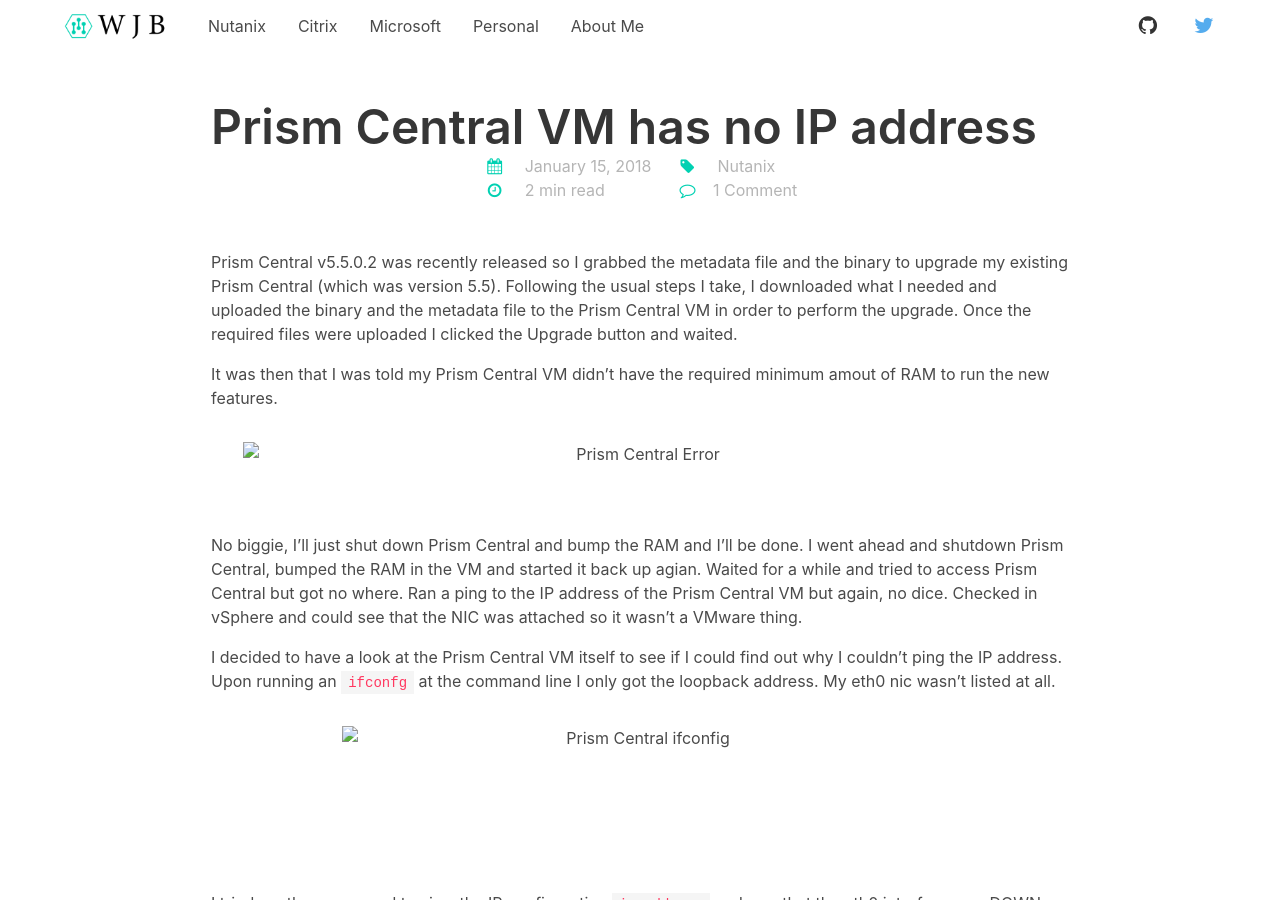
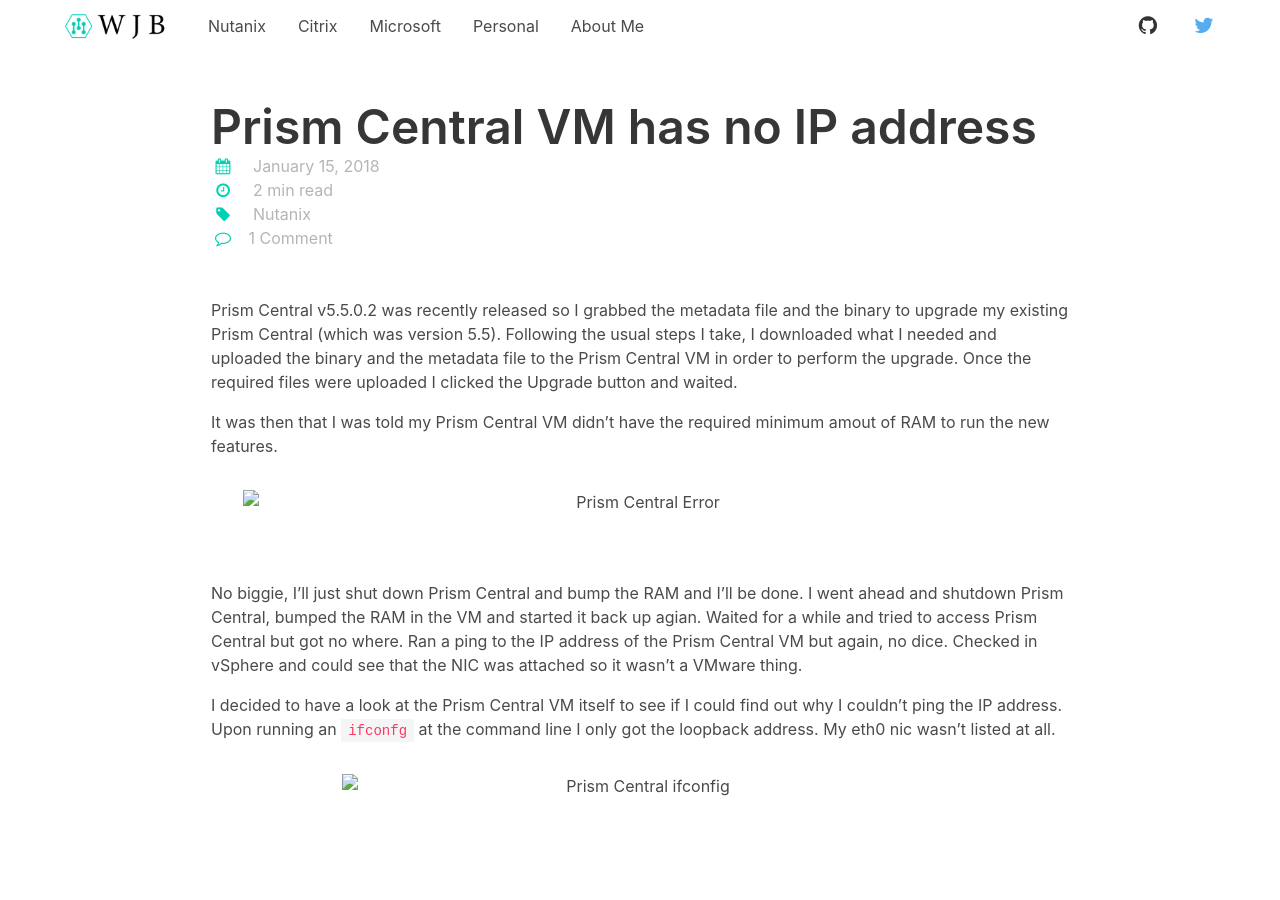
Before and after one commit to wjbeckett/blog, a Jekyll site: the page built from index.html, in a window 1280 px wide and 900 px high. Built offline with Jekyll 4.4.1, drawn with Linux system fonts in a browser that asks for light colours; nearby versions of some CDN libraries.

Commit message:
removed colums that were unnescssary

```diff
--- a/index.html
+++ b/index.html
@@ -19,8 +19,6 @@
           </p>
         </a>
         <div class="subtitle is-6 has-text-grey-light">
-          <div class="columns is-centered">
-            <div class="column is-narrow">
           <span class="icon has-text-primary"><i class="fa fa-calendar"></i></span>&nbsp;&nbsp;&nbsp;<span datetime="{{ post.date | date_to_xmlschema }}">
             {{ post.date | date: '%B %d, %Y' }}
             {% if post.last_modified_at %}
@@ -29,9 +27,10 @@
           </span>
           <br/>
           <span class="icon has-text-primary"><i class="fa fa-clock-o"></i></span><span>{% include read_time.html %}</span>
-            </div>
-            <div class="column is-narrow">
+          <br/>
+          {% for category in post.categories %}
           <a class="has-text-grey-light is-capitalized" href="/category/{{ category }}">
+          {% endfor %}
             <span class="icon has-text-primary"><i class="fa fa-tag"></i></span>&nbsp;&nbsp;&nbsp;
             {% for category in post.categories %}
             <span>{{ category }}</span>
@@ -43,8 +42,6 @@
             <span class="icon has-text-primary"><i class="fa fa-comment-o"></i></span>&nbsp;&nbsp;&nbsp;<span>{{ site.data.comments[post.slug] | size }}&nbsp;Comment{% if site.data.comments[post.slug].size > 1 %}s{% endif %}</span>
           </a>
           {% endif %}
-            </div>
-          </div>
         </div>
         <br/>
         <div class="content">
```
Also changed, not shown: _layouts/category.html (+1 -6 lines), _layouts/post.html (+1 -6 lines). Lines whose indentation alone changed are shown as unchanged.
